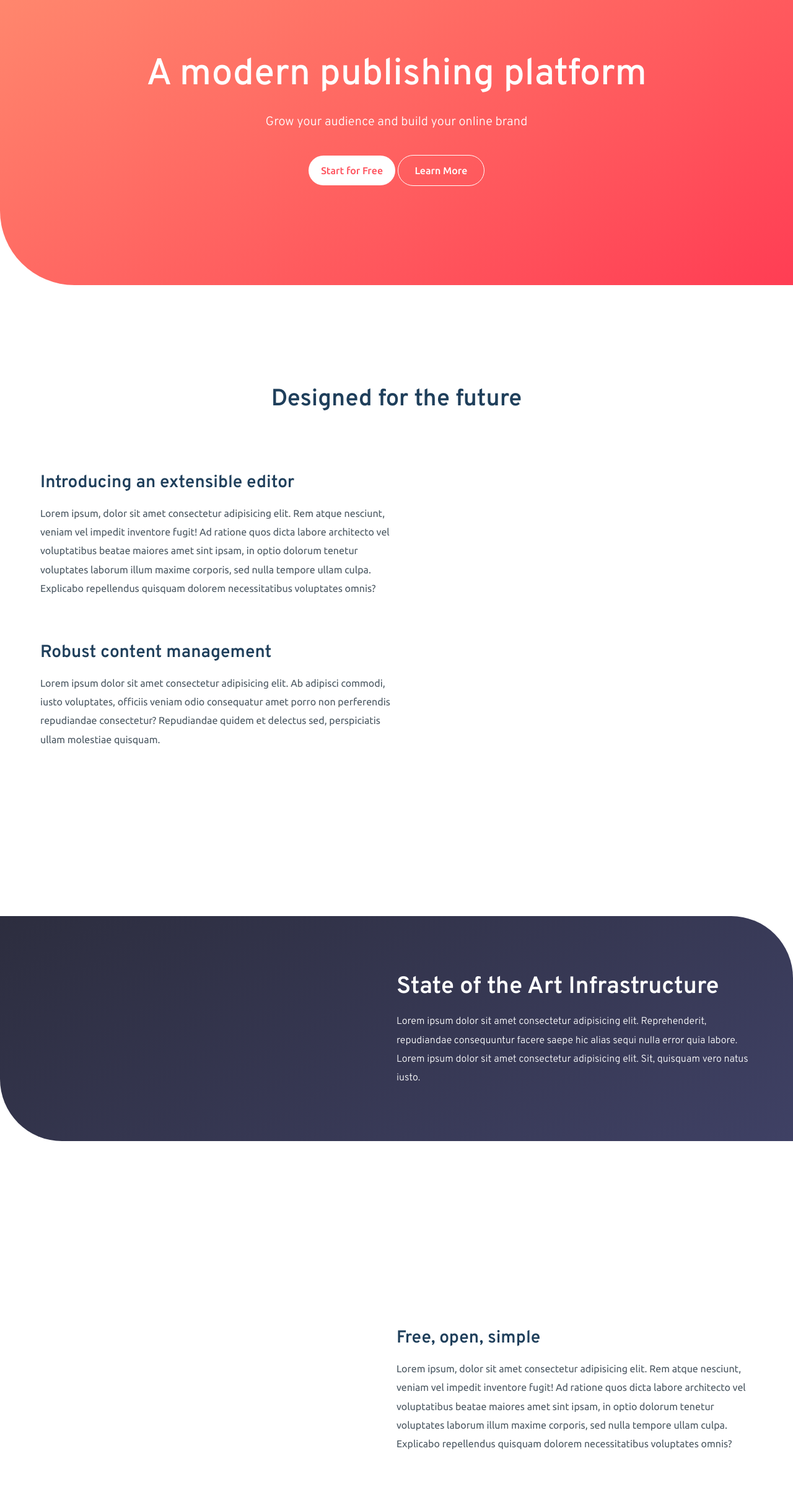
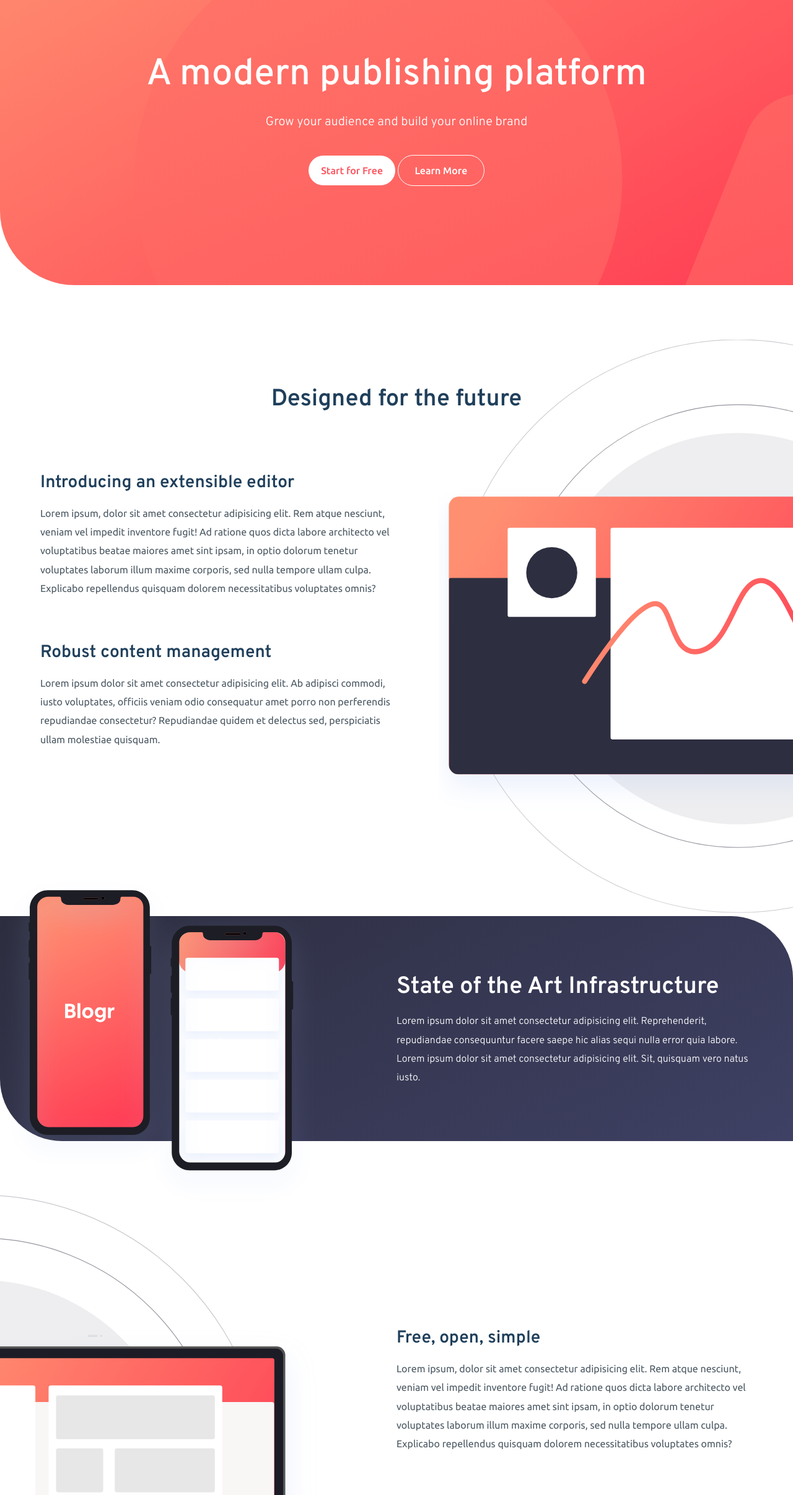
Before and after one commit to ruwpy/blogr-landing-page-main, a plain HTML site: page index.html in a window 1280 px wide. Shown: the part 140-2552 px from the top of the page at 62% size. Drawn offline with Linux system fonts and the light colour scheme; the site is published under a folder, as on GitHub Pages, so addresses that start at the root find nothing; files whose address does not match are found by name.

Commit message:
changed images path

```diff
--- a/app/scss/components/_main.scss
+++ b/app/scss/components/_main.scss
@@ -23,13 +23,13 @@
     margin-top: rem(20);
     height: rem(320);
     width: rem(320);
-    background-image: url(/images/illustration-editor-mobile.svg);
+    background-image: url(../images/illustration-editor-mobile.svg);
     background-size: cover;
     background-repeat: no-repeat;
     background-position: center center;
 
     @include breakpoint-up('large') {
-      background-image: url(/images/illustration-editor-desktop.svg);
+      background-image: url(../images/illustration-editor-desktop.svg);
       height: 100%;
       width: 100%;
       transform: scale(1.6) translateX(rem(150));
@@ -142,13 +142,13 @@
     margin-top: rem(20);
     height: rem(320);
     width: rem(320);
-    background-image: url(/images/illustration-laptop-mobile.svg);
+    background-image: url(../images/illustration-laptop-mobile.svg);
     background-size: cover;
     background-repeat: no-repeat;
     background-position: center center;
 
     @include breakpoint-up('large') {
-      background-image: url(/images/illustration-laptop-desktop.svg);
+      background-image: url(../images/illustration-laptop-desktop.svg);
       height: 100%;
       width: 100%;
       transform: scale(1.6) translateX(rem(-170));
--- a/index.html
+++ b/index.html
@@ -197,7 +197,7 @@
             <div>
               <img
                 class="phones__image"
-                src="/images/illustration-phones.svg"
+                src="images/illustration-phones.svg"
                 alt=""
               />
             </div>
@@ -246,7 +246,7 @@
 
     <footer class="footer">
       <div class="footer__content container">
-        <img class="footer__logo" src="/images/logo.svg" alt="" />
+        <img class="footer__logo" src="./images/logo.svg" alt="" />
         <div class="footer__section">
           <h4 class="footer__heading">Product</h4>
           <div>
```
Also changed, not shown: dist/style.css, 1 other file.
